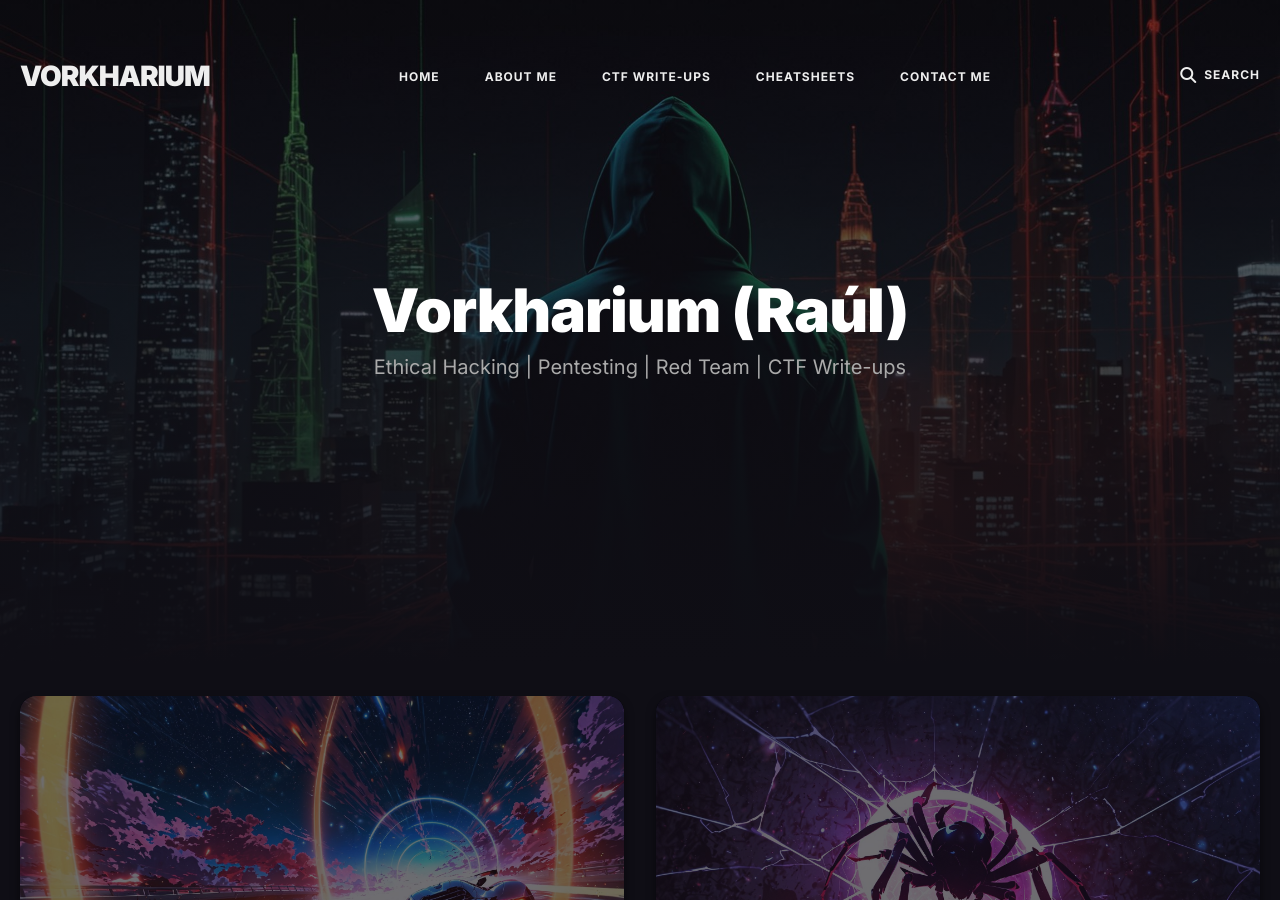
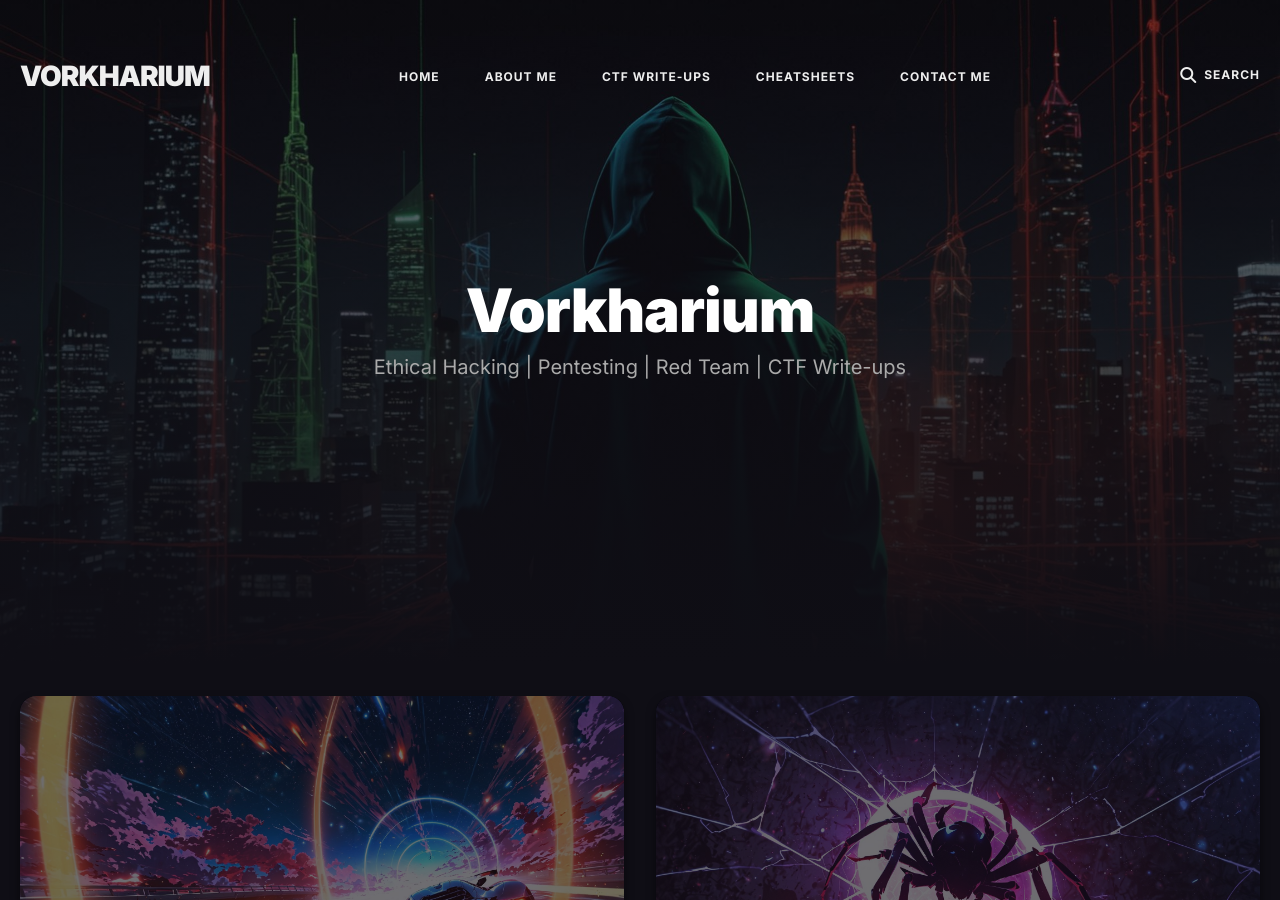
Before and after one commit to Vorkharium/vorkharium.github.io, a Jekyll site: the page built from index.html, in a window 1280 px wide and 900 px high. Built offline with Jekyll 4.4.1, drawn with Linux system fonts in a browser that asks for light colours; the list of posts is cut into pages by our own code.

Commit message:
Update settings.yml

```diff
--- a/_data/settings.yml
+++ b/_data/settings.yml
@@ -31,7 +31,7 @@ author:
 #-------------------------------
 # Hero Settings
 hero:
-  title: Vorkharium (Raúl)
+  title: Vorkharium
   description: Ethical Hacking | Pentesting | Red Team | CTF Write-ups
   image: '/images/01.jpg'
 
```
